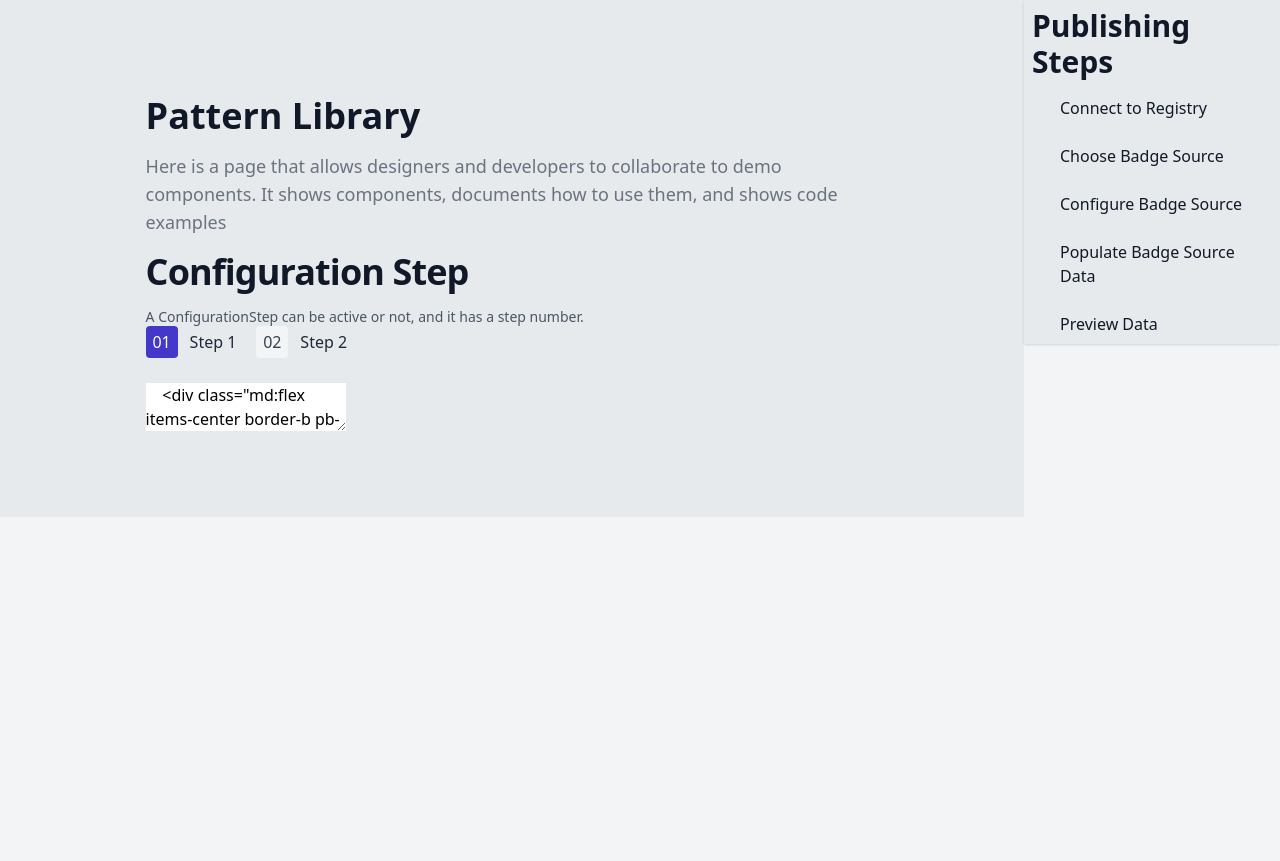
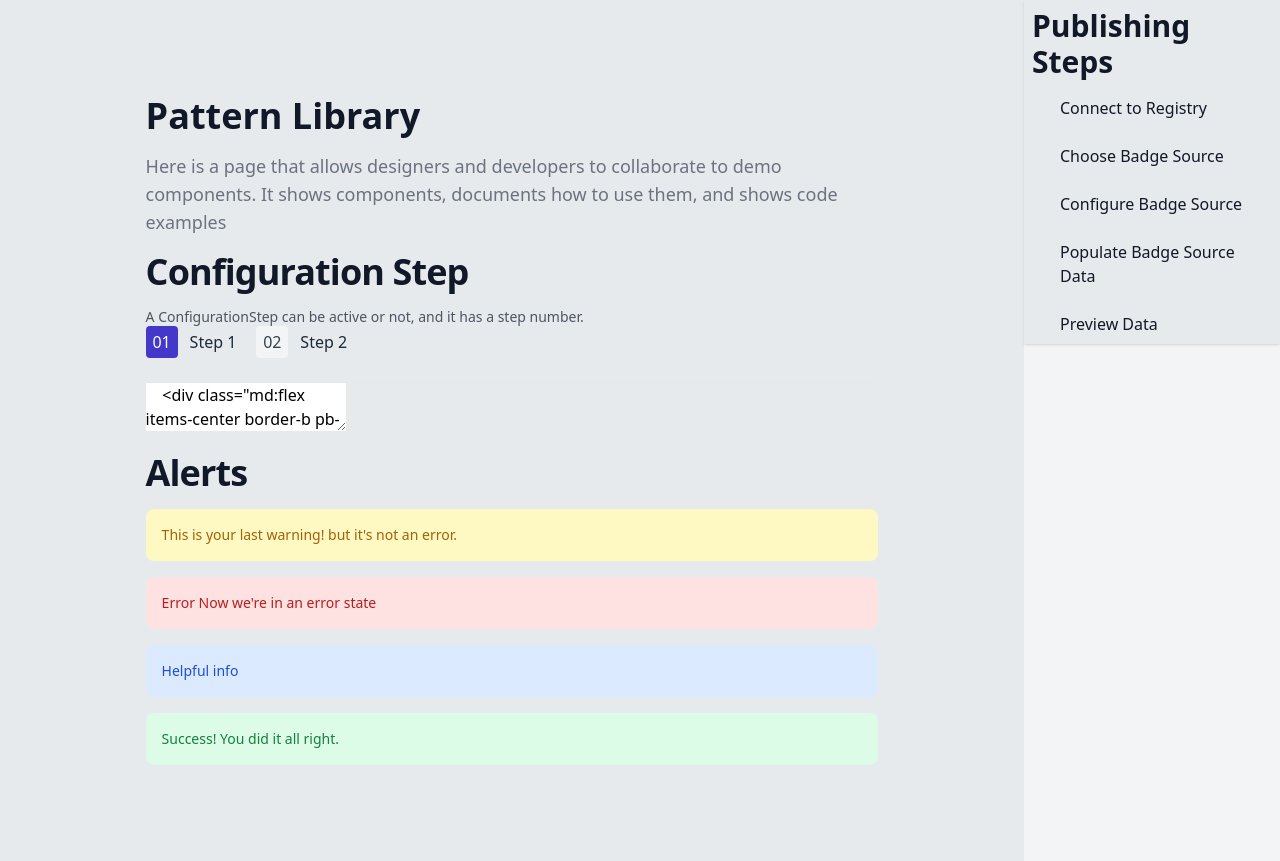
Before and after one commit to CredentialEngine/Open-Badge-Publisher, a SvelteKit app: page /patternlibrary in a window 1280 px wide. Before the commit the page ends 800 px from the top, so only its background shows below. Built offline with nearby package versions, Linux system fonts and the light colour scheme; some icons are missing.

Commit message:
Add alerts to pattern library

```diff
--- a/src/routes/patternlibrary/+page.svelte
+++ b/src/routes/patternlibrary/+page.svelte
@@ -1,4 +1,5 @@
 <script lang="ts">
+	import Alert from '$lib/components/Alert.svelte';
 	import ConfigurationStep from '$lib/components/ConfigurationStep.svelte';
 	import NextPrevButton from '$lib/components/NextPrevButton.svelte';
 </script>
@@ -19,8 +20,7 @@
 </h2>
 
 <p
-	tabindex="0"
-	class="focus:outline-none text-sm font-light leading-tight text-gray-600 dark:text-gray-400 mt-4"
+	class="text-sm font-light leading-tight text-gray-600 dark:text-gray-400 mt-4"
 >
 	A ConfigurationStep can be active or not, and it has a step number.
 </p>
@@ -34,3 +34,22 @@
 	1" stepNumber="01" isActive={true}></ConfigurationStep> <ConfigurationStep stepName="Step 2"
 	stepNumber="02" isActive={false}></ConfigurationStep> </div>
 </textarea>
+
+<h2
+	class="my-4 text-3xl font-extrabold tracking-tight leading-none text-gray-900 lg:text-4xl dark:text-white"
+>
+	Alerts
+</h2>
+
+<div class="my-4">
+	<Alert level="warning" message="This is your last warning! but it's not an error." />
+</div>
+<div class="my-4">
+	<Alert level="error" message="Now we're in an error state" heading="Error" />
+</div>
+<div class="my-4">
+	<Alert level="info" message="Helpful info" />
+</div>
+<div class="my-4">
+	<Alert level="success" message="You did it all right." heading="Success!" />
+</div>
```
